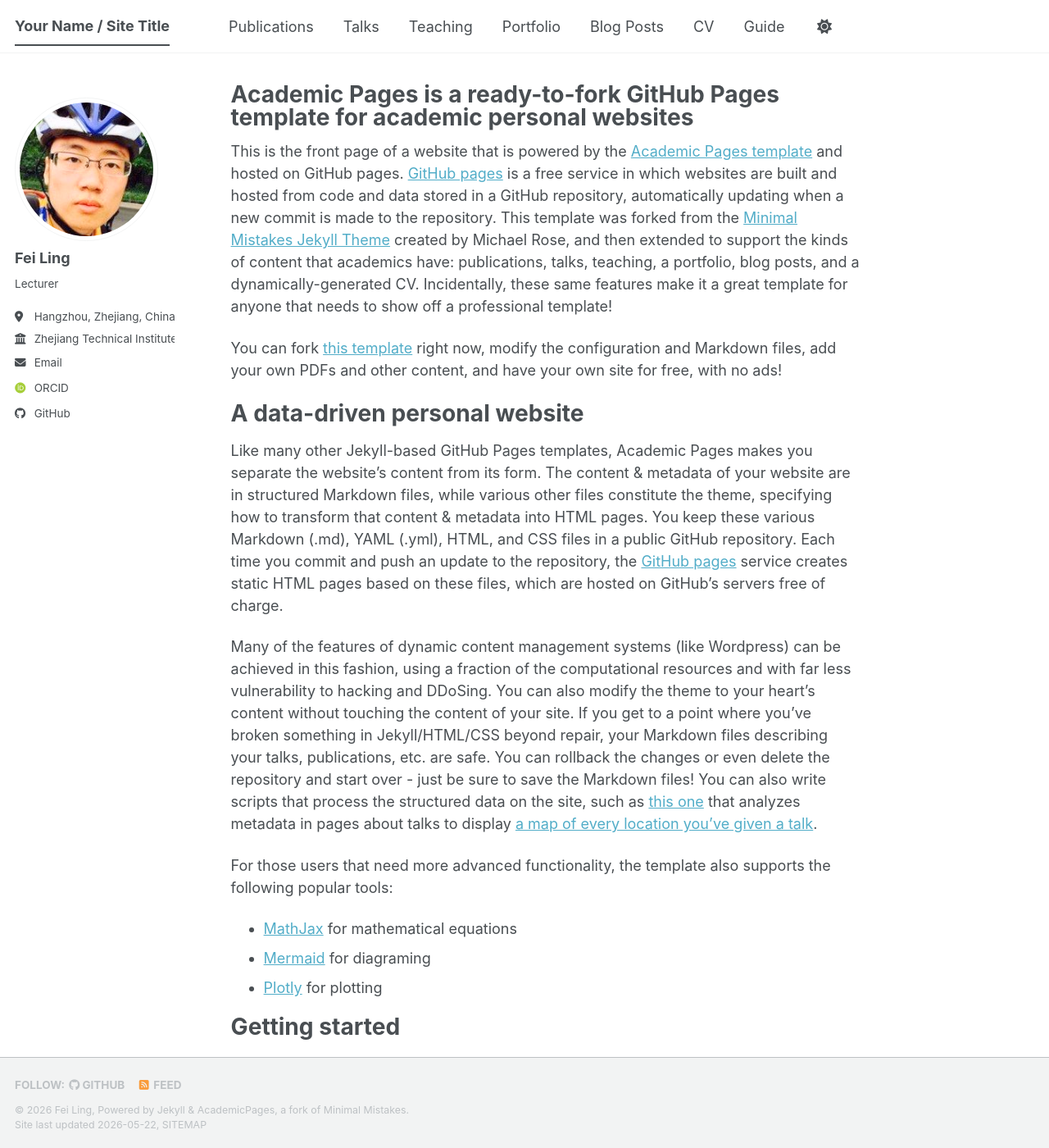
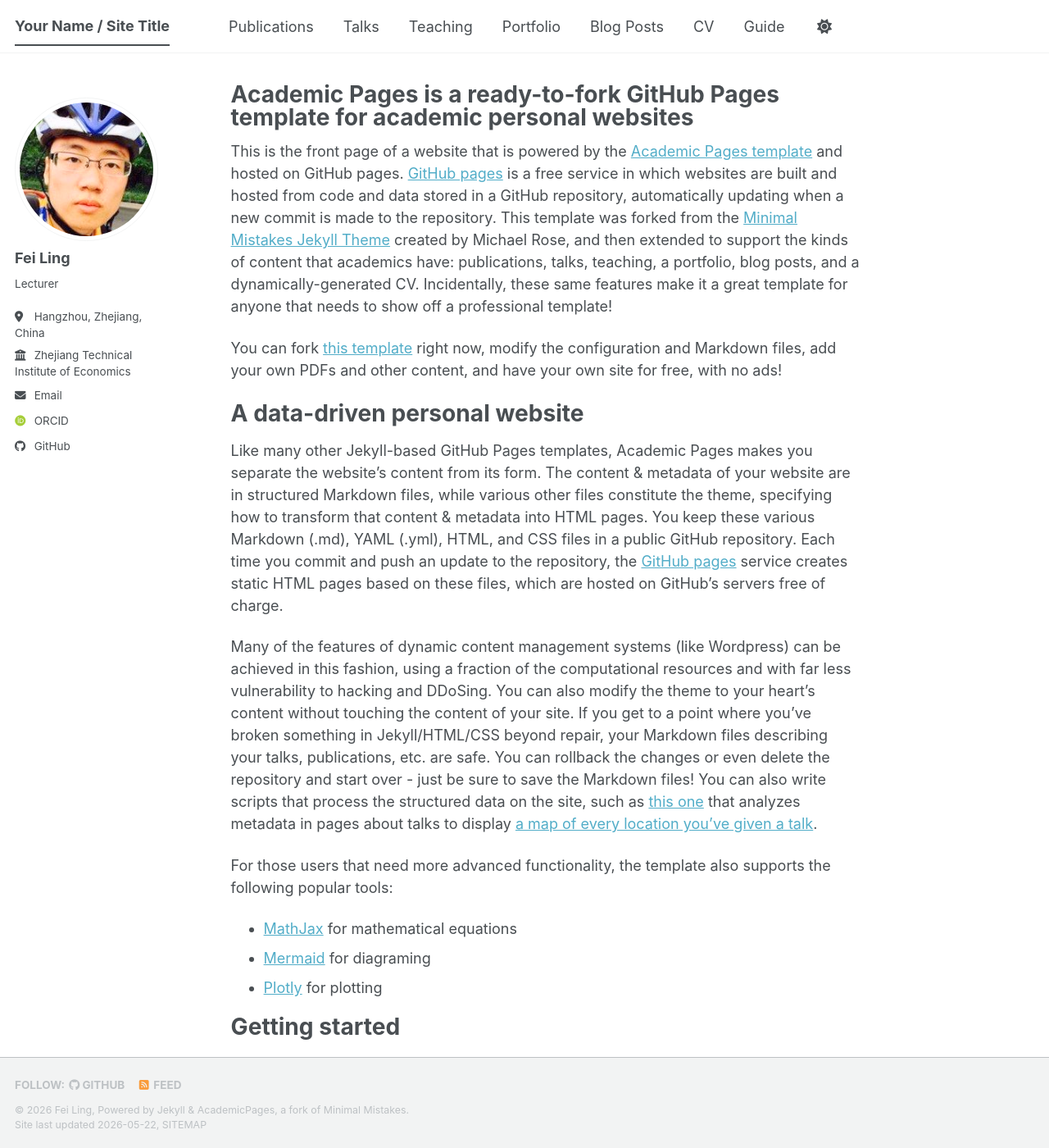
Before and after one commit to LinusLing/LinusLing.github.io, a Jekyll site: the page built from _pages/about.md, in a window 1280 px wide and 1400 px high. Shown: the whole window at 82% size. Built offline with Jekyll 4.4.1, drawn with Linux system fonts in a browser that asks for light colours; some web fonts are replaced; a script bundle is joined from its source files by our own code; library files that are not in the unit come from our copies.

Commit message:
Enhance author section styling for word wrapping
Add styles to allow word wrapping and line breaking for author section.

```diff
--- a/_sass/layout/_sidebar.scss
+++ b/_sass/layout/_sidebar.scss
@@ -194,6 +194,9 @@
 
 .sidebar .author__desktop {
   display: none;
+  word-wrap: break-word;      /* 允许长单词换行 */
+  white-space: normal;        /* 允许文本换行 */
+  word-break: break-word;     /* 在任意字符间断行 */
   @media screen and (min-width: 1024px) {
     display: block;
   }
```
